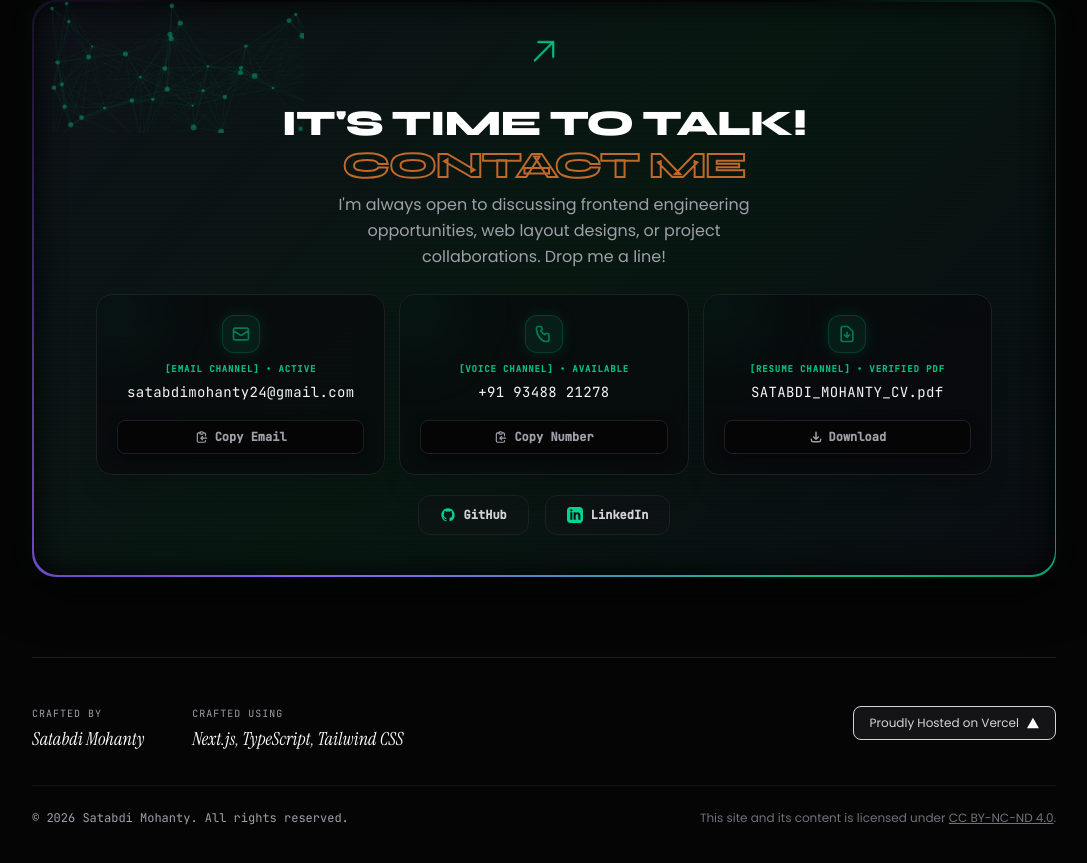
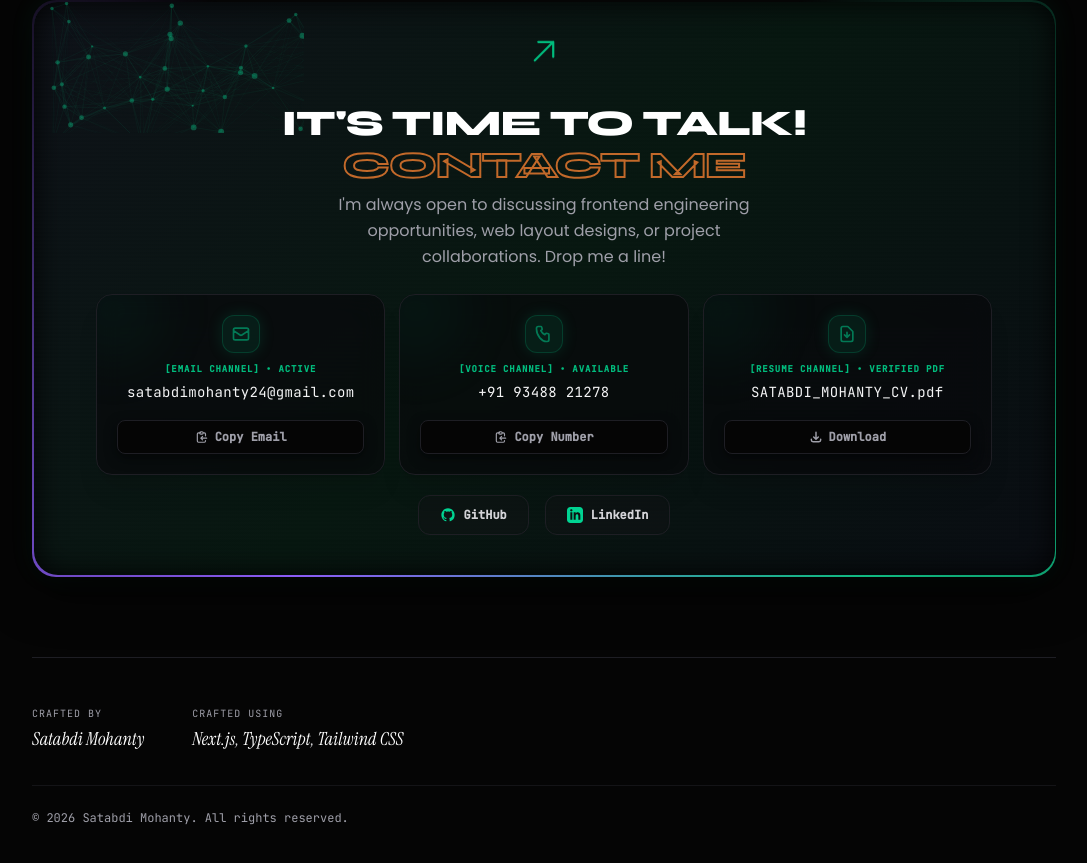
Before and after one commit to satabdimohanty/portfolio, a Next.js app: page / in a window 1280 px wide. Shown: the part 9316-10179 px from the top of the page, without its empty margins (96-1183 px from the left). Built offline with nearby package versions, Linux system fonts and the light colour scheme.

Commit message:
Update portfolio

```diff
--- a/src/componets/contact.tsx
+++ b/src/componets/contact.tsx
@@ -465,31 +465,13 @@ export default function ContactSection() {
                 <a href="https://tailwindcss.com" className="text-white hover:text-emerald-500 transition-colors" target="_blank" rel="noreferrer">Tailwind CSS</a>
               </div>
             </div>
-          </div>
-
-          <a
-            href="https://vercel.com"
-            target="_blank"
-            rel="noopener noreferrer"
-            className="flex items-center gap-2 rounded-lg bg-zinc-900 border border-zinc-850 px-4 py-2 hover:bg-zinc-800 transition-colors text-xs text-zinc-300"
-          >
-            <span>Proudly Hosted on Vercel</span>
-            <svg width="12" height="12" viewBox="0 0 116 100" fill="currentColor" className="text-white">
-              <path d="M57.5 0L115 100H0L57.5 0Z" />
-            </svg>
-          </a>
+          </div>          {/* Hosting badge removed */}
         </div>
 
         <div className="mt-8 flex flex-col sm:flex-row sm:items-center sm:justify-between gap-4 border-t border-zinc-900 pt-6 text-xs text-zinc-400">
           <p className="font-mono">
             © 2026 Satabdi Mohanty. All rights reserved.
           </p>
-          <p className="text-zinc-500">
-            This site and its content is licensed under{" "}
-            <a href="http://creativecommons.org/licenses/by-nc-nd/4.0" target="_blank" rel="license noopener noreferrer" className="underline hover:text-zinc-350 transition-colors">
-              CC BY-NC-ND 4.0
-            </a>.
-          </p>
         </div>
       </footer>
     </div>
```
